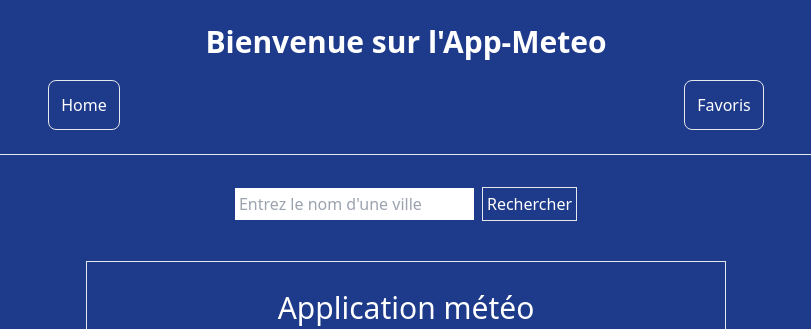
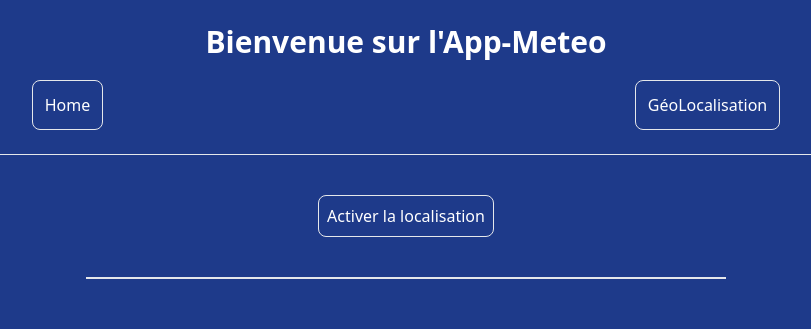
Before and after one commit to Antoine-Jo/App-Meteo, a React (Create React App) app: page /localisation in a window 1280 px wide. Shown: the top 329 px of the page, without its empty margins (234-1045 px from the left). Built offline with nearby package versions, Linux system fonts and the light colour scheme; no server answers.

Commit message:
MaJ page localisation

```diff
--- a/src/App.js
+++ b/src/App.js
@@ -1,5 +1,5 @@
 import { BrowserRouter, Route, Routes } from "react-router-dom";
-import Favorites from "./pages/Favorites";
+import Localisation from "./pages/Localisation";
 import Home from "./pages/Home"
 
 
@@ -9,7 +9,7 @@ function App() {
       <Routes>
         <Route path="/" element={<Home />} />
         <Route path="*" element={<Home />} />
-        <Route path="/favoris" element={<Favorites />} />
+        <Route path="/localisation" element={<Localisation />} />
       </Routes>
     </BrowserRouter>
   );
--- a/src/components/Form.js
+++ b/src/components/Form.js
@@ -34,7 +34,7 @@ const Form = () => {
             setCurrentData(res.data.weather[0])
             setData(res.data.main)
             setCity(res.data)
-            // console.log(res.data);
+            console.log(res.data);
         })
     }
 
--- a/src/components/Header/Header.js
+++ b/src/components/Header/Header.js
@@ -9,8 +9,8 @@ const Header = () => {
                 <NavLink to='/'>
                     <li className='border p-3 rounded-lg cursor-pointer hover:bg-sky-700'>Home</li>
                 </NavLink>
-                <NavLink to='/favoris'>
-                    <li className='border p-3 rounded-lg cursor-pointer hover:bg-sky-700'>Favoris</li>
+                <NavLink to='/localisation'>
+                    <li className='border p-3 rounded-lg cursor-pointer hover:bg-sky-700'>GéoLocalisation</li>
                 </NavLink>
 
             </ul>
--- a/src/pages/Favorites.js
+++ /dev/null
@@ -1,13 +0,0 @@
-import React from 'react';
-import Header from '../components/Header/Header';
-
-const Favorites = () => {
-    return (
-        <div>
-            <Header />
-            <h1>Hello World</h1>
-        </div>
-    );
-};
-
-export default Favorites;
--- /dev/null
+++ b/src/pages/Localisation.js
@@ -0,0 +1,40 @@
+import axios from 'axios';
+import React from 'react';
+import { useState } from 'react/cjs/react.development';
+import Card from '../components/Card';
+import Header from '../components/Header/Header';
+
+const Localisation = () => {
+    const [modal, setModal] = useState(false);
+    const [currentData, setCurrentData] = useState([]);
+    const [data, setData] = useState('');
+    const [city, setCity] = useState('');
+
+    const handleWeather = (e) => {
+        e.preventDefault();
+        setModal(true)
+        const CLEFAPI = '8e9391f167c17b3253b145b2a036ffd4'
+        axios
+        .get(`https://api.openweathermap.org/data/2.5/find?lat=43.5504&lon=7.0131&cnt=5&units=metric&appid=${CLEFAPI}&lang=FR`)
+        .then((res) => {
+            setCurrentData(res.data.list[0].weather[0])
+            setData(res.data.list[0].main)
+            setCity(res.data.list[0])
+            console.log(res.data.list[0].weather[0]);
+        })
+    }
+
+    return (
+        <div>
+            <Header />
+            <div className='flex justify-center'>
+                <button className='text-white border p-2 mt-10 rounded-lg hover:scale-110' onClick={handleWeather} >Activer la localisation</button>
+            </div>
+            <div className='flex flex-col m-auto mt-10 w-6/12 text-white border'>
+                {modal && <Card currentData={currentData} data={data} city={city} />}
+            </div>
+        </div>
+    );
+};
+
+export default Localisation;
```
